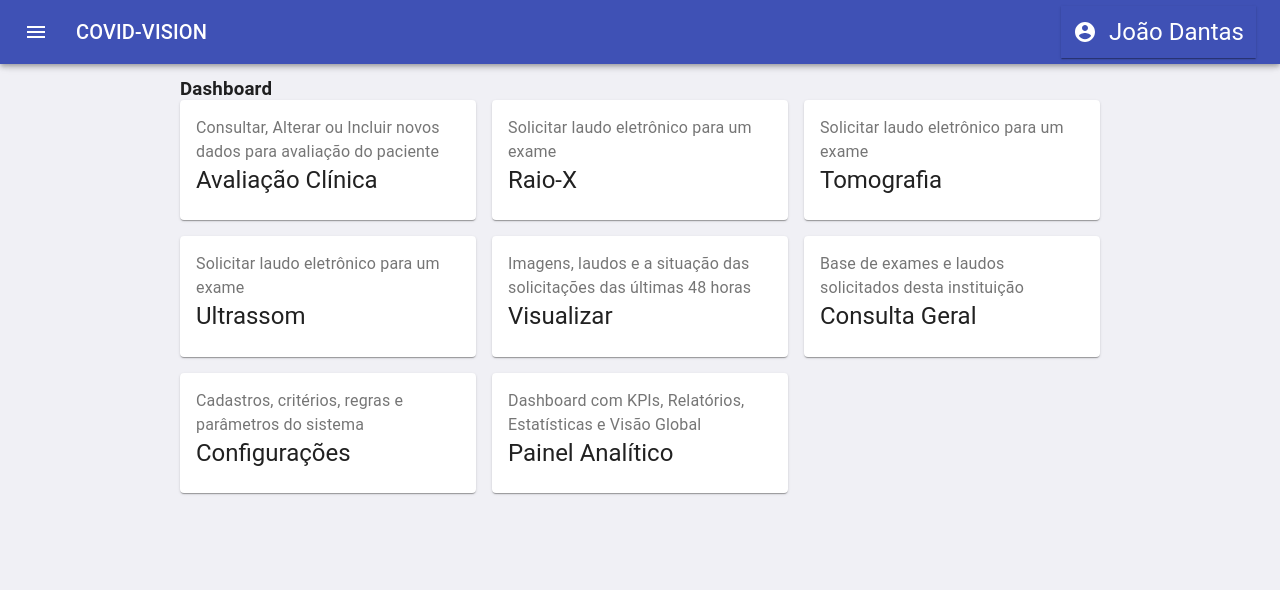
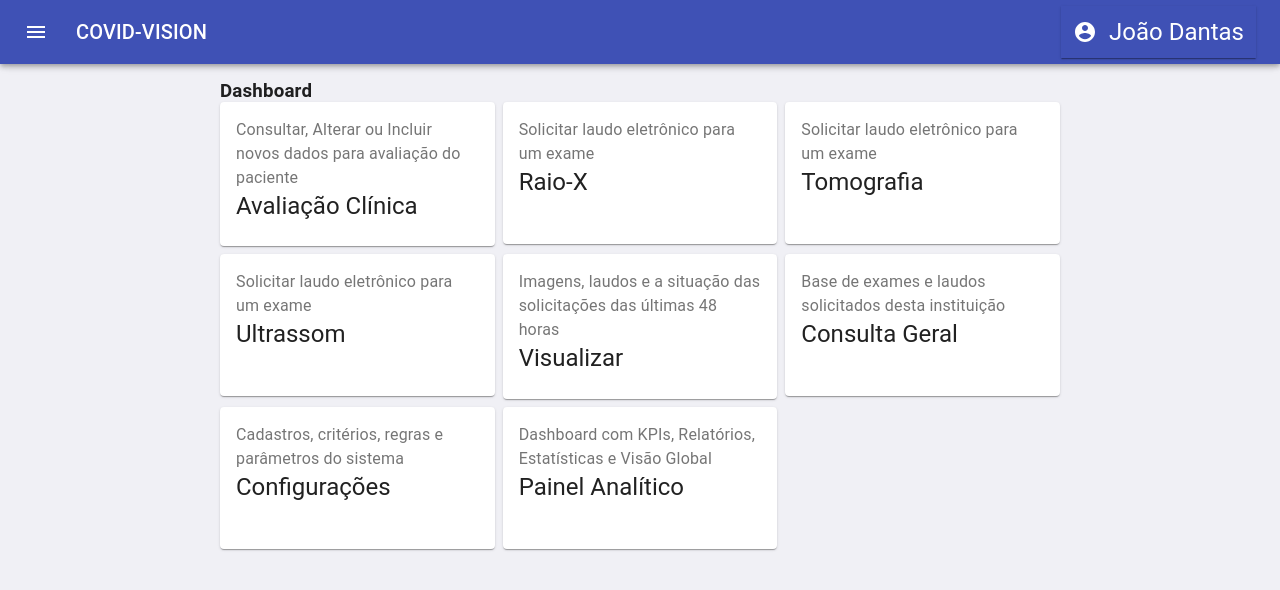
Before and after one commit to MRB-Computer-Vision/web-frontend-admin, a React (Create React App) app: page /dashboard in a window 1280 px wide. Shown: the top 590 px of the page. Built offline with nearby package versions, Linux system fonts and the light colour scheme; no server answers.

Commit message:
Update Project

```diff
--- a/src/components/Launcher/index.tsx
+++ b/src/components/Launcher/index.tsx
@@ -10,6 +10,10 @@ import { Link } from 'react-router-dom';
 const useStyles = makeStyles({
   root: {
     maxWidth: 345,
+    minHeight: 142,
+  },
+  link: {
+    minHeight: 142,
   },
 });
 
--- a/src/pages/ClinicalEvaluation/index.tsx
+++ b/src/pages/ClinicalEvaluation/index.tsx
@@ -6,8 +6,9 @@ import AppBar from '../../components/AppBar';
 
 const useStyles = makeStyles((theme: Theme) =>
   createStyles({
-    root: {
+    content: {
       flexGrow: 1,
+      padding: theme.spacing(5),
     },
   }),
 );
@@ -17,10 +18,10 @@ const ClinicalEvaluation: React.FC = () => {
   return (
     <>
       <AppBar titlePage="Avaliação Clínica" />
-      <br />
-      <br />
-      <h3>Avaliação Clínica</h3>
-      <div className={classes.root}>Conteúdo</div>
+      <div className={classes.content}>
+        <h3>Avaliação Clínica</h3>
+        pagina de Avaliação Clínica
+      </div>
     </>
   );
 };
--- a/src/pages/Dashboard/index.tsx
+++ b/src/pages/Dashboard/index.tsx
@@ -8,8 +8,9 @@ import Launcher from '../../components/Launcher';
 
 const useStyles = makeStyles((theme: Theme) =>
   createStyles({
-    root: {
+    content: {
       flexGrow: 1,
+      padding: theme.spacing(5),
     },
   }),
 );
@@ -19,11 +20,9 @@ const Dashboard: React.FC = () => {
   return (
     <>
       <AppBar titlePage="Dashboard" />
-      <br />
-      <br />
-      <h3>Dashboard</h3>
-      <div className={classes.root}>
-        <Grid container className={classes.root} spacing={2}>
+      <div className={classes.content}>
+        <h3>Dashboard</h3>
+        <Grid container spacing={1}>
           <Grid item xs={12} sm={6} md={4} lg={4} xl={2}>
             <Launcher
               to="/ClinicalEvaluation"
--- a/src/pages/RaioX/index.tsx
+++ b/src/pages/RaioX/index.tsx
@@ -1,14 +1,27 @@
 import React from 'react';
+
+import { makeStyles, Theme, createStyles } from '@material-ui/core/styles';
 
 import AppBar from '../../components/AppBar';
 
+const useStyles = makeStyles((theme: Theme) =>
+  createStyles({
+    content: {
+      flexGrow: 1,
+      padding: theme.spacing(5),
+    },
+  }),
+);
+
 const RaioX: React.FC = () => {
+  const classes = useStyles();
   return (
     <>
       <AppBar titlePage="Raio-X" />
-      <br />
-      <br />
-      <h3>Raio-X</h3>
+      <div className={classes.content}>
+        <h3>Raio-X</h3>
+        pagina de raio-x
+      </div>
     </>
   );
 };
```
